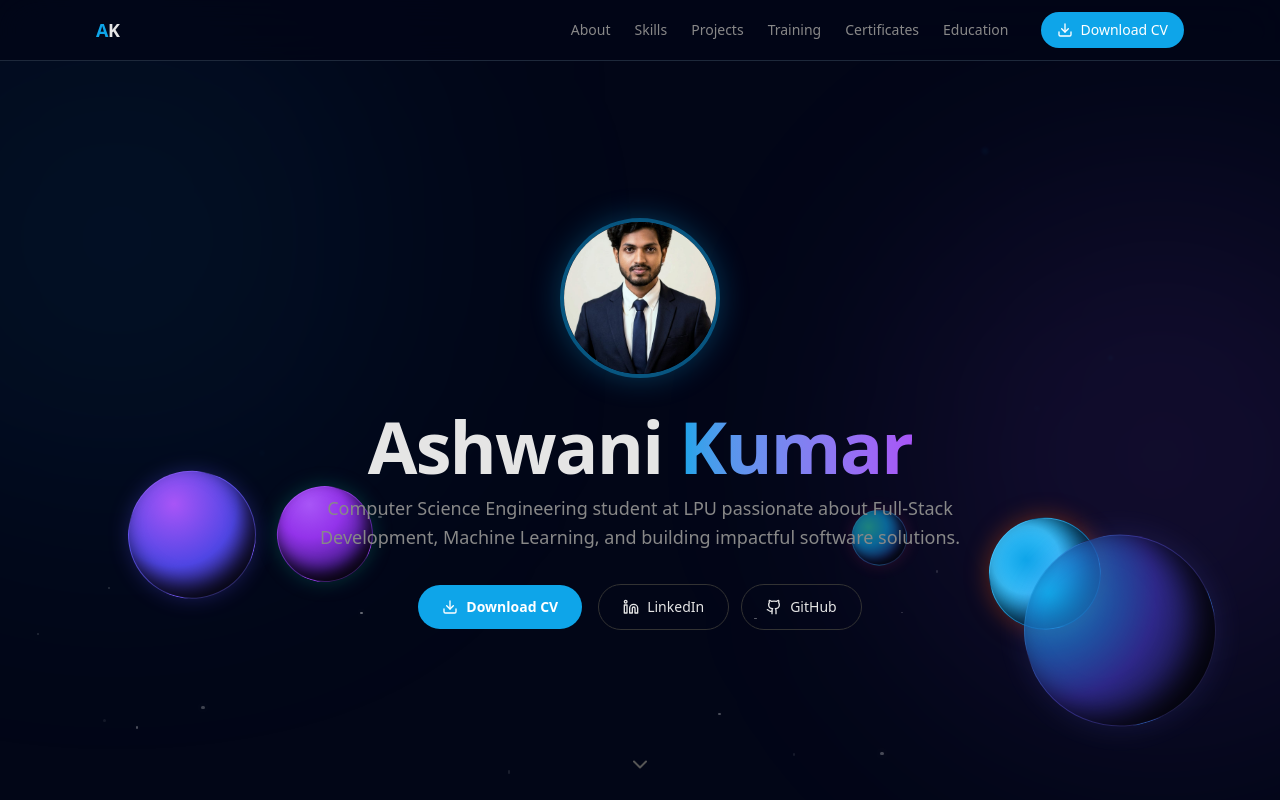
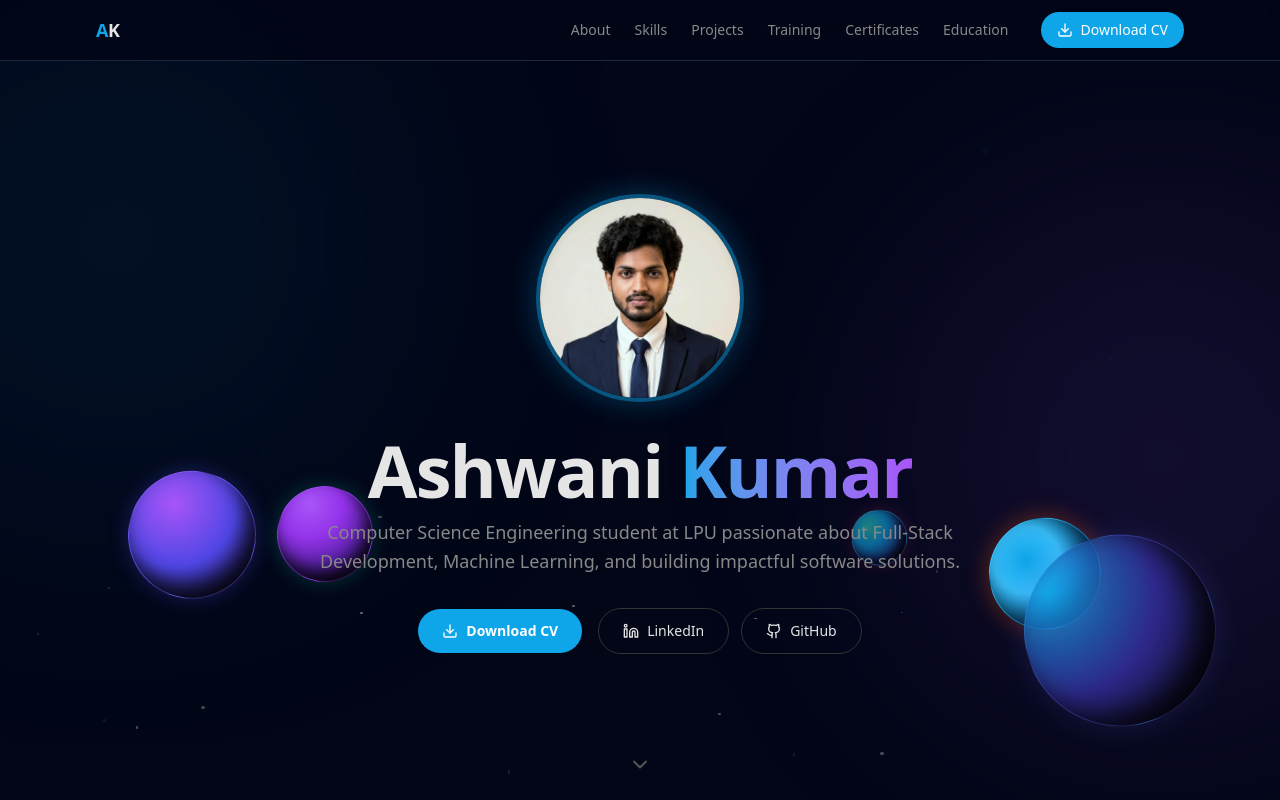
Before and after one commit to ServerA-A/caashwani, a Next.js app: page / in a window 1280 px wide. Shown: the top 800 px of the page. Built offline with nearby package versions, Linux system fonts and the light colour scheme.

Commit message:
changes in area

```diff
--- a/app/page.tsx
+++ b/app/page.tsx
@@ -464,14 +464,14 @@ export default function Home() {
             animate={{ opacity: 1, scale: 1, rotate: 0 }}
             transition={{ type: "spring", stiffness: 200, damping: 20, delay: 0.1 }}
           >
-            <div className="relative h-32 w-32 sm:h-40 sm:w-40 overflow-hidden rounded-full border-4 border-[#0ea5e9]/50 shadow-[0_0_30px_rgba(14,165,233,0.3)]">
+            <div className="relative h-40 w-40 sm:h-52 sm:w-52 overflow-hidden rounded-full border-4 border-[#0ea5e9]/50 shadow-[0_0_30px_rgba(14,165,233,0.3)]">
               {/* Use uploaded profile image with fallback avatar on load error */}
               <Image
                 src={profilePhoto}
                 alt="Ashwani Kumar"
-                width={160}
-                height={160}
-                className="h-full w-full object-cover"
+                width={208}
+                height={208}
+                className="h-full w-full object-cover object-top"
                 priority
               />
             </div>
```
